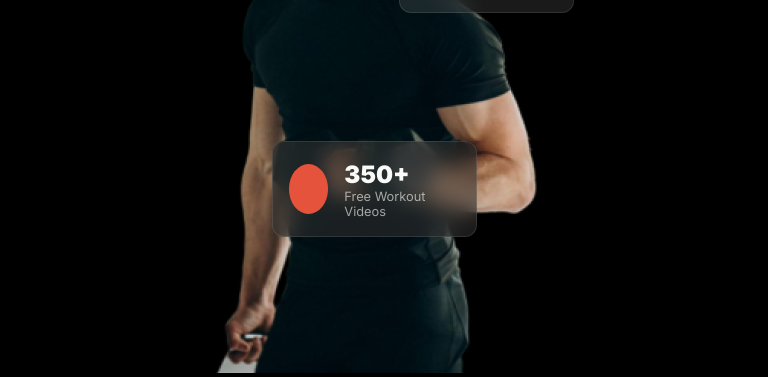
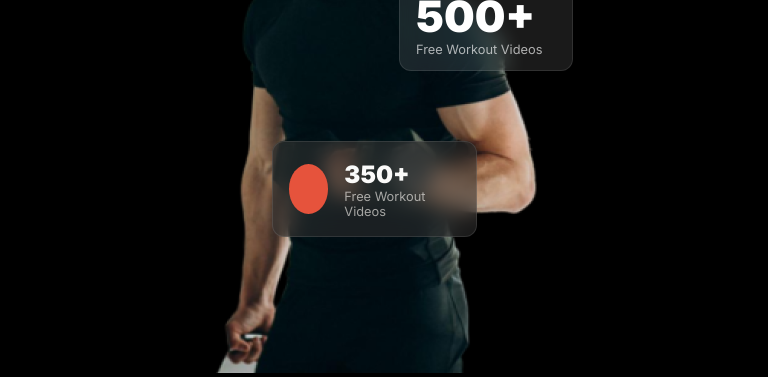
Before and after one commit to ASHIK-KHAN-ATUL/my-2nd-assignment, a plain HTML site: page index.html in a window 768 px wide. Shown: the part 723-1100 px from the top of the page. Drawn offline with Linux system fonts and the light colour scheme; a web font is replaced by a local one.

Commit message:
responsive problem faceing and solved

```diff
--- a/style.css
+++ b/style.css
@@ -607,8 +607,9 @@ footer{
     }
 
     .sp-card-1{
+        position: relative;
         left: 52%;
-        bottom: 4rem;
+        bottom: 25rem;
     }
     .sp-card-2 {
         left: 17rem;
```
